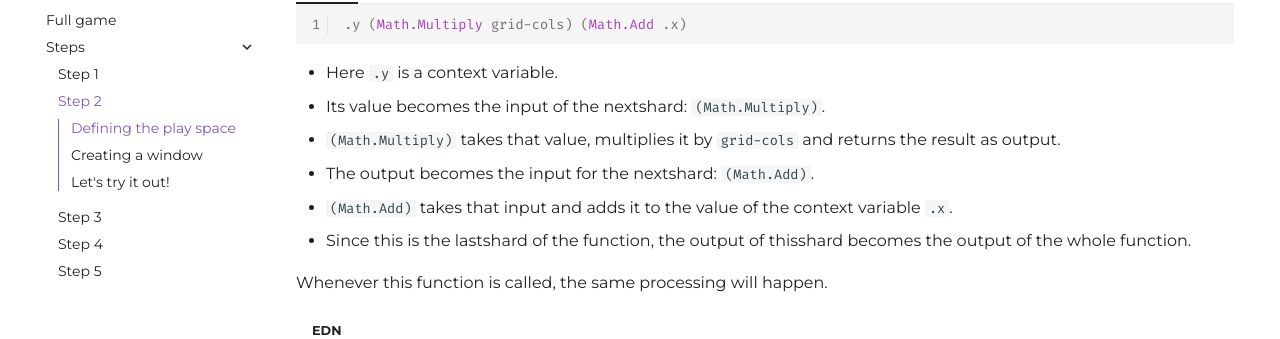
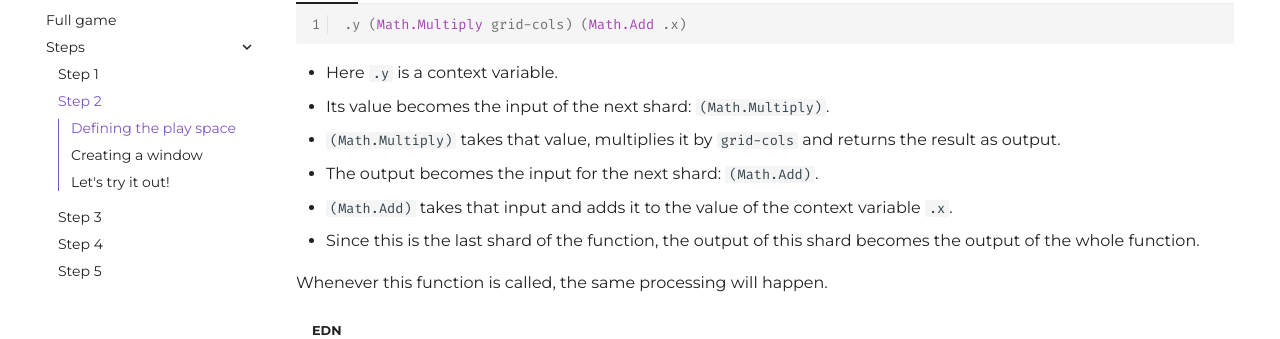
Before and after one commit to fragcolor-xyz/shards-examples, an MkDocs documentation site: the page built from tutorials/snake/steps/step-2.md, in a window 1280 px wide and 900 px high, scrolled down 1249 px. Shown: the part 163-502 px from the top of the window. Built offline with MkDocs 1.6.1 and Material for MkDocs 9.7.7, drawn with Linux system fonts in a browser that asks for light colours; comment, search, counter and statistics services are not loaded.

Commit message:
Fix remaining spacing & typo errors

````diff
--- a/tutorials/snake/steps/step-2.md
+++ b/tutorials/snake/steps/step-2.md
@@ -40,12 +40,12 @@
     2. [`(->)`](https://docs.fragcolor.xyz/functions/misc/#shard-container) is a shard container that will group and execute its inner shard(s) in order.
     3. `(|)` is an alias for [`(Sub)`](https://docs.fragcolor.xyz/shards/General/Sub/). It allows reusing the same input across a sequence of shards.
     4. [`(Take)`](https://docs.fragcolor.xyz/shards/General/Take/) returns the value from a sequence at a given index (starting at `0`).
-    5. `>=` is an alias for the shard [`(Set)`](https://docs.fragcolor.xyz/shards/General/Set/) which saves the output of ashard into a context variable.
-    6. [`(Math.Multiply)`](https://docs.fragcolor.xyz/shards/Math/Multiply/) multiplies its input (written to the left of theshard) with a given value (written to the right of theshard and enclosed within it’s brackets) and outputs the result.
+    5. `>=` is an alias for the shard [`(Set)`](https://docs.fragcolor.xyz/shards/General/Set/) which saves the output of a shard into a context variable.
+    6. [`(Math.Multiply)`](https://docs.fragcolor.xyz/shards/Math/Multiply/) multiplies its input (written to the left of the shard) with a given value (written to the right of the shard and enclosed within its brackets) and outputs the result.
     7. [`(Math.Add)`](https://docs.fragcolor.xyz/shards/Math/Add/) adds a value to its input and outputs the result.
 
     ??? note
-        Because defn expects a single "value" (called function return value) after the function name and the list of parameters, and our function’s logic (function body) contains multiple shards, a (->) shard is required  used required  to group these several shards together in a single (return) shard . Since this is a common situation with `(defn)` function shards, a convenient alternative is to use  [`(defshards)`](https://docs.fragcolor.xyz/functions/macros/#defshards) instead. A `(defshards)` behaves exactly like a function (including the ability to accept input parameters) but can contain multiple shards in its body. These multiple shards are executed in the order that they appear and `(defshards)` return value is the output of the last shard in its body. .
+        Because defn expects a single "value" (called function return value) after the function name and the list of parameters, and our function’s logic (function body) contains multiple shards, a `(->)` shard is required to group these shards in a single (return) shard. Since this is a common situation with `(defn)` function, a convenient alternative is to use [`(defshards)`](https://docs.fragcolor.xyz/functions/macros/#defshards) instead. A `(defshards)` behaves exactly like a function (including the ability to accept input parameters) but can contain multiple shards in its body. These multiple shards are executed in the order that they appear and the `(defshards)` return value is the output of the last shard in its body.
 
         ```clojure linenums="1"
         (defshards get-index []
@@ -56,7 +56,7 @@
 
 It can be a bit confusing considering that the function doesn't have any parameters. This is because there is an implicit parameter which is the input.
 
-Since the `(Take)`shard statements start with a `(|)`, they both process the same input (i.e. the implicit input parameter)  passed to the`get-index` function. The first statement stores the 0th element of the input (sequence) into a context variable `.x`, while the second statement stores the 1st element of the input into a context variable `.y`.
+Since the `(Take)`shard statements start with a `(|)`, they both process the same input (i.e. the implicit input parameter) passed to the`get-index` function. The first statement stores the 0th element of the input (sequence) into a context variable `.x`, while the second statement stores the 1st element of the input into a context variable `.y`.
 
 Similarly, there is an implicit output at the end of the function (the equivalent of the `return` statement in other programming languages) which is also the function's return value.
 
@@ -69,11 +69,11 @@
     ```
 
 - Here `.y` is a context variable.
-- Its value becomes the input of the nextshard: `(Math.Multiply)`.
+- Its value becomes the input of the next shard: `(Math.Multiply)`.
 - `(Math.Multiply)` takes that value, multiplies it by `grid-cols` and returns the result as output.
-- The output becomes the input for the nextshard: `(Math.Add)`.
+- The output becomes the input for the next shard: `(Math.Add)`.
 - `(Math.Add)` takes that input and adds it to the value of the context variable `.x`.
-- Since this is the lastshard of the function, the output of thisshard becomes the output of the whole function.
+- Since this is the last shard of the function, the output of this shard becomes the output of the whole function.
 
 Whenever this function is called, the same processing will happen.
 
````
Also changed, not shown: tutorials/snake/steps/step-3.md (+2 -2 lines), tutorials/snake/steps/step-4.md (+1 -1 lines), tutorials/snake/steps/step-5.md (+3 -3 lines).
